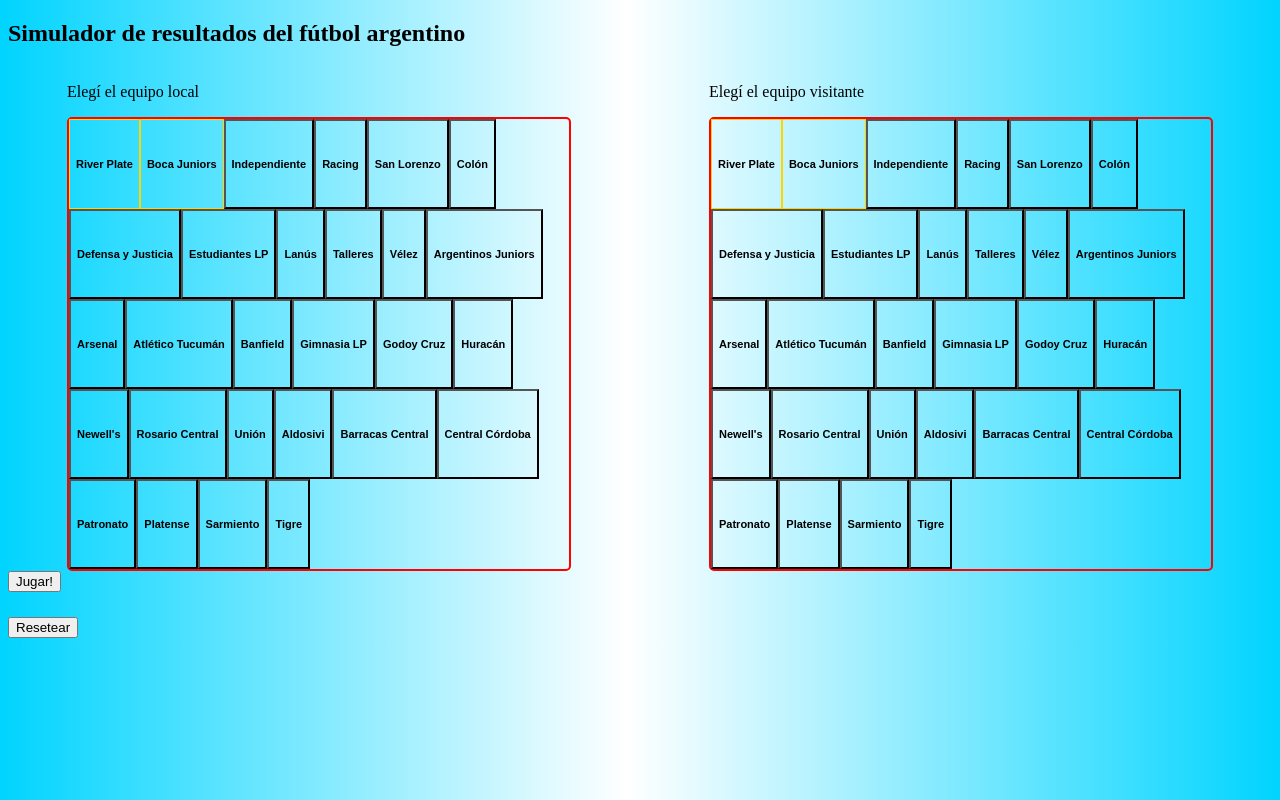
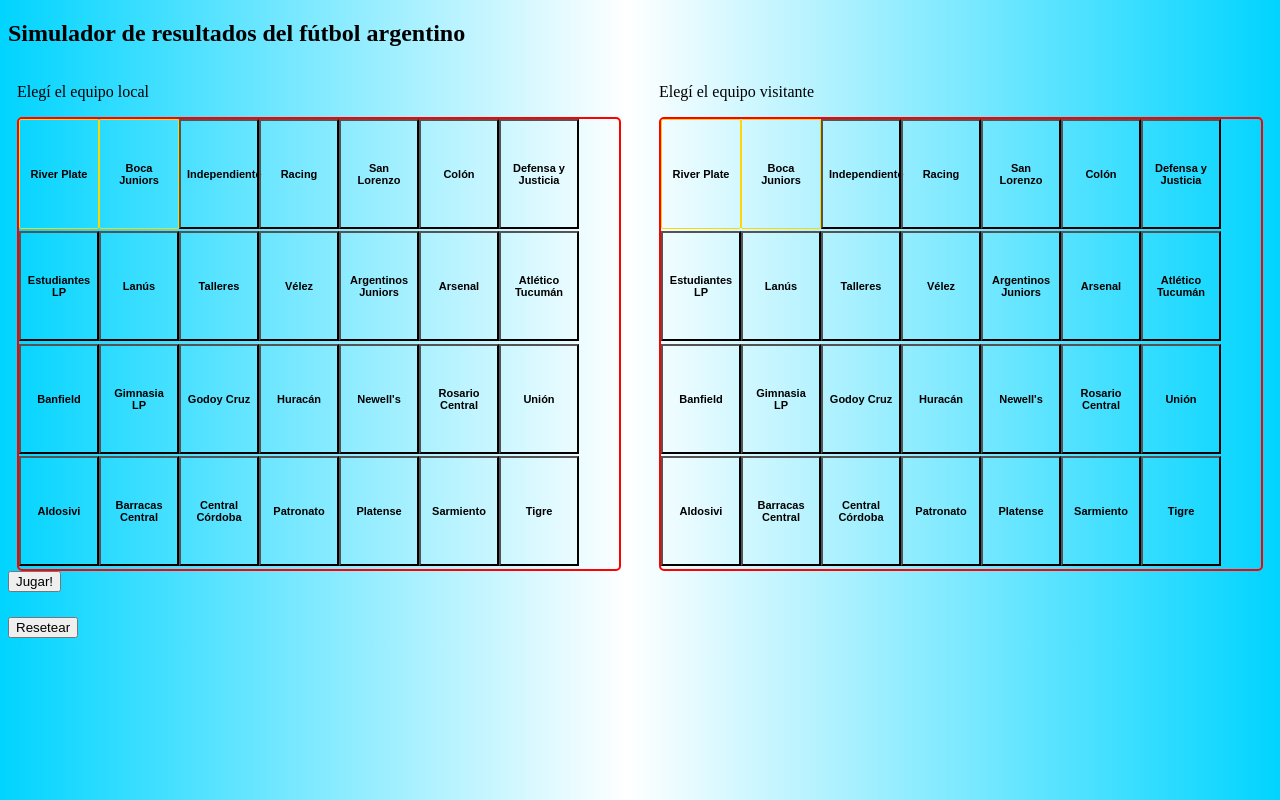
Before and after one commit to faldrighetti/simulador-futbol-argentino, a plain HTML site: page index.html in a window 1280 px wide. Drawn offline with Linux system fonts and the light colour scheme.

Commit message:
Ajusta boxes

```diff
--- a/main.css
+++ b/main.css
@@ -5,29 +5,38 @@
 .equipo-potencia{
     font-weight: bold;
     font-size: 11px;
+    height: 110px;
+    width: 80px;
+    border-radius: 2px;
     background-color: transparent;
-    border: solid gold 0.5px;
+    border: solid gold 1px;
 }
 
 .equipo-superior{
     font-weight: bold;
     font-size: 11px;
+    height: 110px;
+    width: 80px;
     background-color: transparent;
-    border: solid green 0.5 px;
+    border: solid green 1 px;
 }
 
 .equipo-normal{
     font-weight: bold;
     font-size: 11px;
+    height: 110px;
+    width: 80px;
     background-color: transparent;
-    border: solid orange 0.5 px;
+    border: solid orange 1 px;
 }
 
 .equipo-inferior{
     font-weight: bold;
     font-size: 11px;
+    height: 110px;
+    width: 80px;
     background-color: transparent;
-    border: solid orangered 0.5 px;
+    border: solid orangered 1 px;
 }
 
 .info{
@@ -69,7 +78,7 @@
     display: flex;
     flex-wrap: wrap;
     flex-direction: row;
-    width: 500px;
+    width: 600px;
     height: 450px;
 }
 
```
